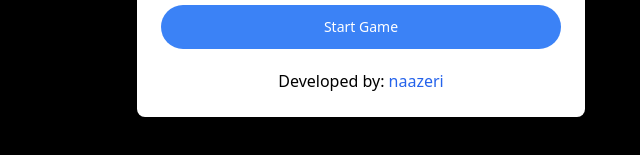
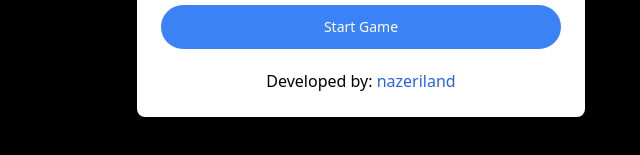
Before and after one commit to naazeri/vega, a website built with Vite: page index.html in a window 1280 px wide. Shown: the part 387-542 px from the top of the page, 279-919 px from the left. Built offline with nearby package versions, Linux system fonts and the light colour scheme.

Commit message:
change domain

```diff
--- a/index.html
+++ b/index.html
@@ -1,45 +1,33 @@
 <!DOCTYPE html>
 <html lang="en">
+
 <head>
   <meta charset="UTF-8" />
-    <meta
-      name="viewport"
-      content="width=device-width, initial-scale=1.0"
-    />
+  <meta name="viewport" content="width=device-width, initial-scale=1.0" />
   <meta name="author" content="reza nazeri" />
   <link rel="stylesheet" href="./style.css" />
   <title>Vega</title>
 </head>
+
 <body>
   <div class="fixed text-white text-sm ml-2 mt-1 select-none">
     <span>Score: </span><span id="scoreEl">0</span>
   </div>
 
-    <div
-      class="fixed inset-0 flex items-center justify-center"
-      id="modalEl"
-    >
+  <div class="fixed inset-0 flex items-center justify-center" id="modalEl">
     <div class="bg-white max-w-md w-full p-6 text-center rounded-lg">
       <h1 class="text-4xl font-bold leading-none" id="modalScoreEl">
         0
       </h1>
       <p class="text-sm text-gray-700 mb-4">Points</p>
       <div>
-          <button
-            class="bg-blue-500 text-white w-full py-3 rounded-full text-sm"
-            id="startGameEl"
-          >
+        <button class="bg-blue-500 text-white w-full py-3 rounded-full text-sm" id="startGameEl">
           Start Game
         </button>
       </div>
       <div class="mt-5">
         Developed by:
-          <a
-            class="text-blue-600"
-            href="https://naazeri.ir"
-            target="_blank"
-            >naazeri</a
-          >
+        <a class="text-blue-600" href="https://nazeriland.ir" target="_blank">nazeriland</a>
       </div>
     </div>
   </div>
@@ -48,4 +36,5 @@
   <script src="./lib/gsap.min.js"></script>
   <script type="module" src="./main.js"></script>
 </body>
+
 </html>
```
Lines whose indentation alone changed are shown as unchanged.
